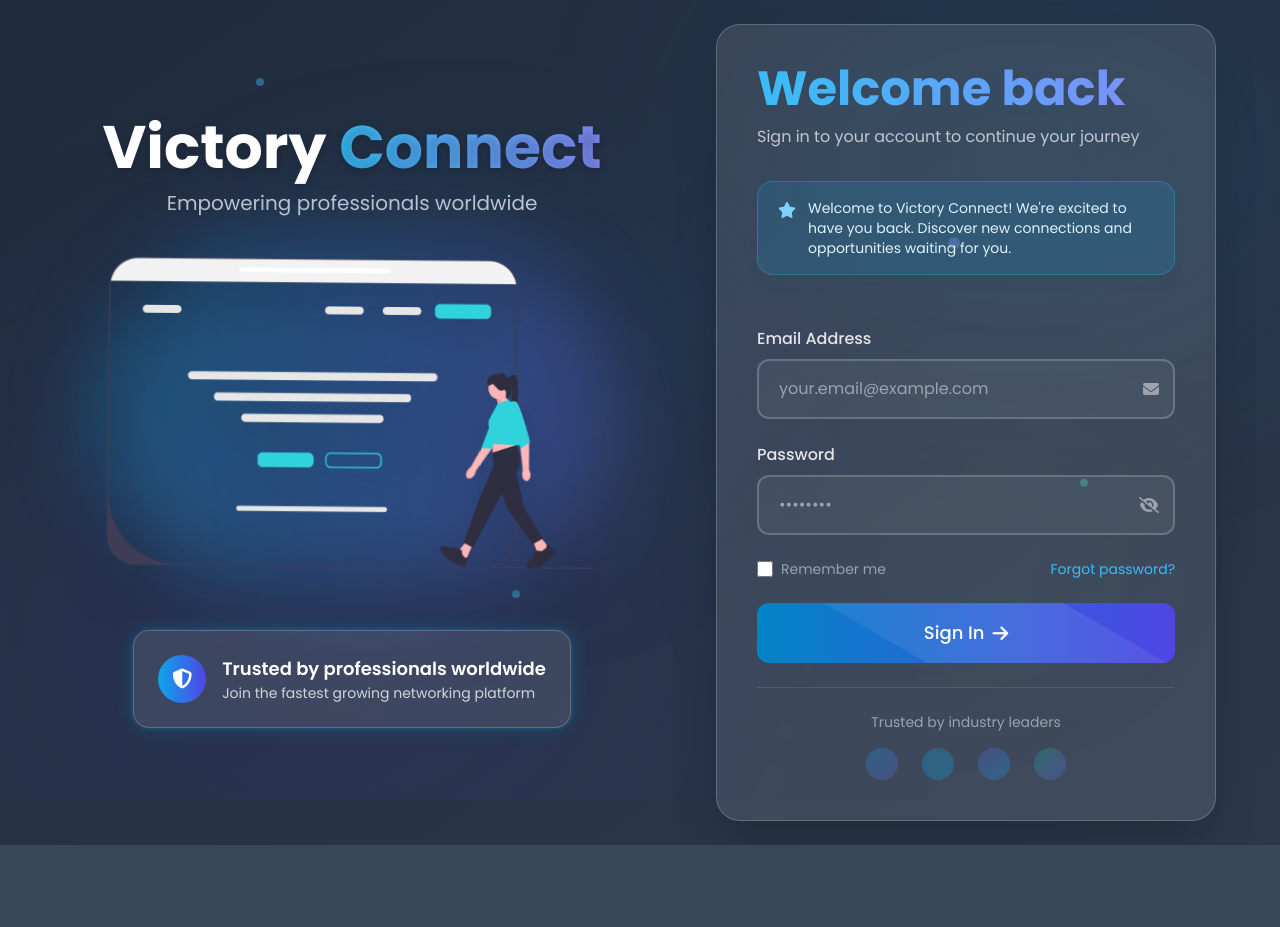
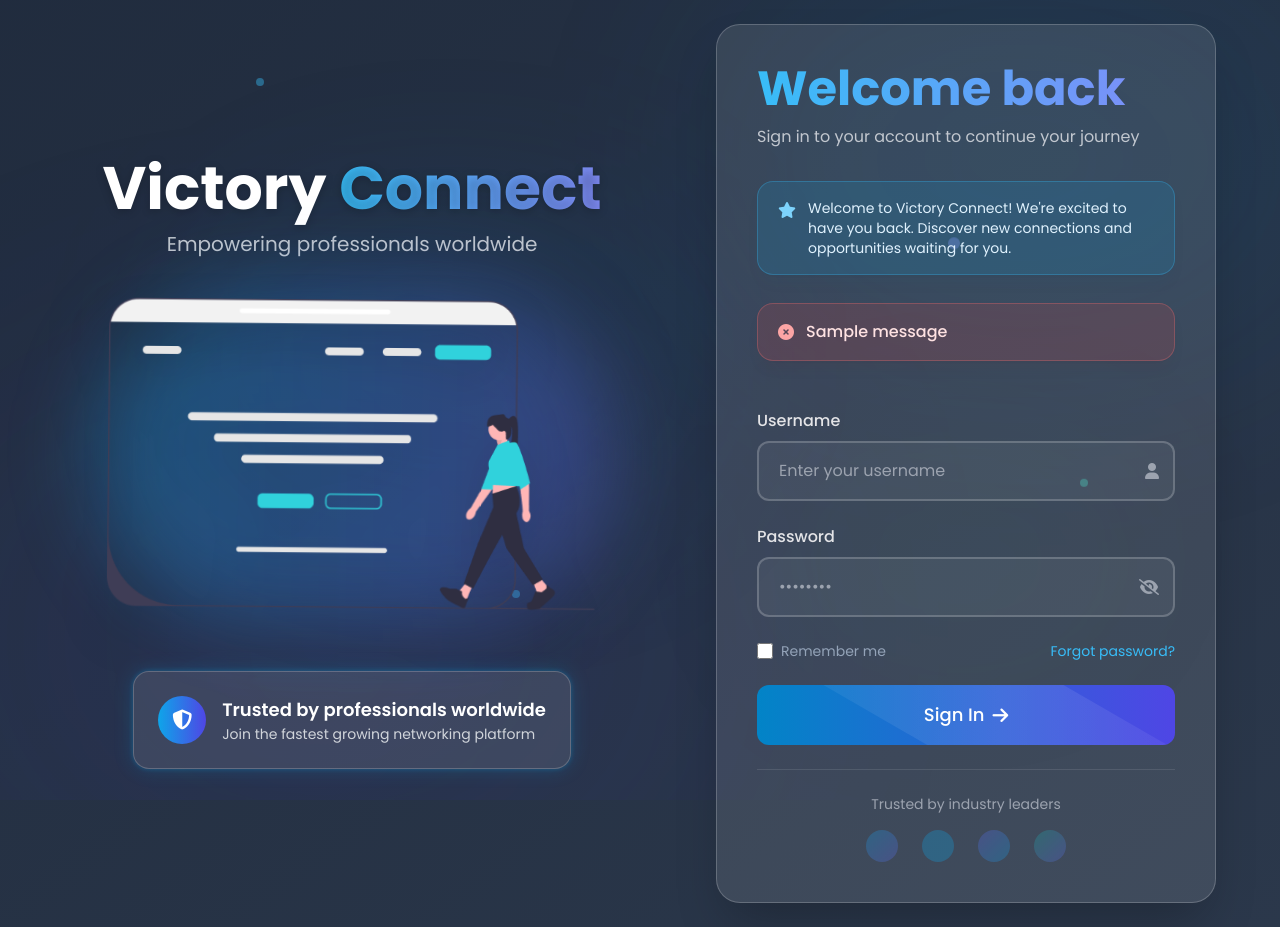
Before and after one commit to NagiPragalathan/Community_Management, a Django app: page /login/ in a window 1280 px wide. Before the commit the page ends 845 px from the top, so only its background shows below. Run offline with Django 4.2, Linux system fonts and the light colour scheme; tables that the repository leaves empty hold one stand-in row (values such as "Sample post"); one stand-in notice (Sample message) is shown; some libraries are stand-ins or nearby versions.

Commit message:
login fixed

```diff
--- a/templates/auth/login.html
+++ b/templates/auth/login.html
@@ -222,31 +222,36 @@
       </div>
 
       <!-- Error message -->
-      <div id="error-message" class="bg-red-500/15 border border-red-400/30 text-red-100 px-5 py-4 rounded-2xl mb-6 w-full animate-fade-in shadow-lg shadow-red-900/5 hidden">
+      {% if messages %}
+        {% for message in messages %}
+          <div class="bg-red-500/15 border border-red-400/30 text-red-100 px-5 py-4 rounded-2xl mb-6 w-full animate-fade-in shadow-lg shadow-red-900/5">
             <div class="flex items-center">
               <i class="fas fa-times-circle text-red-300 mr-3"></i>
-          <p class="font-medium">Login failed. Please check your credentials and try again.</p>
+              <p class="font-medium">{{ message }}</p>
             </div>
           </div>
+        {% endfor %}
+      {% endif %}
 
       <!-- Login form -->
-      <form id="login-form" class="space-y-6 w-full" novalidate>
+      <form id="loginForm" method="post" action="{% url 'login' %}" class="space-y-6 w-full">
         {% csrf_token %}
 
-        <!-- Email field -->
+        <!-- Username field -->
         <div class="space-y-2">
-          <label for="email" class="text-[#E4E4E7] font-medium block">Email Address</label>
+          <label for="username" class="text-[#E4E4E7] font-medium block">Username</label>
           <div class="relative group">
             <input
-              type="email"
-              placeholder="your.email@example.com"
-              id="email"
+              type="text"
+              id="username"
               name="username"
+              placeholder="Enter your username"
               class="border-2 border-white/20 bg-white/5 rounded-xl p-4 pl-5 pr-10 text-white w-full focus:outline-none focus:ring-2 focus:ring-victory-500/50 focus:border-victory-500/50 transition-all duration-300 group-hover:border-victory-400/30"
               required
-              title="Please enter a valid email address."
+              minlength="3"
+              title="Username must be at least 3 characters long."
             >
-            <i class="fas fa-envelope input-icon text-gray-400 group-hover:text-victory-400 transition-colors duration-300"></i>
+            <i class="fas fa-user input-icon text-gray-400 group-hover:text-victory-400 transition-colors duration-300"></i>
           </div>
         </div>
 
@@ -261,10 +266,18 @@
               placeholder="••••••••"
               class="border-2 border-white/20 bg-white/5 rounded-xl p-4 pl-5 pr-10 text-white w-full focus:outline-none focus:ring-2 focus:ring-victory-500/50 focus:border-victory-500/50 transition-all duration-300 group-hover:border-victory-400/30"
               required
-              minlength="1"
+              minlength="8"
               title="Password must be at least 8 characters long."
             >
             <i class="fas fa-eye-slash password-toggle input-icon text-gray-400 group-hover:text-victory-400 transition-colors duration-300" id="togglePassword"></i>
+          </div>
+        </div>
+
+        <!-- Error message for invalid credentials -->
+        <div id="loginError" class="bg-red-500/15 border border-red-400/30 text-red-100 px-5 py-4 rounded-2xl w-full animate-fade-in shadow-lg shadow-red-900/5 hidden">
+          <div class="flex items-center">
+            <i class="fas fa-times-circle text-red-300 mr-3"></i>
+            <p class="font-medium">Invalid username or password. Please try again.</p>
           </div>
         </div>
 
@@ -315,52 +328,45 @@
       this.classList.toggle('fa-eye-slash');
     });
 
-    // Enhanced validation feedback with animations
-    document.querySelector('form').addEventListener('submit', function(e) {
+    // Form validation and AJAX submission
+    document.getElementById('loginForm').addEventListener('submit', function(e) {
+      const username = document.getElementById('username');
+      const password = document.getElementById('password');
+
+      // Clear previous error styling
+      username.classList.remove('border-red-500');
+      password.classList.remove('border-red-500');
+
+      // Remove any existing error messages
+      const errorMessages = document.querySelectorAll('.error-message');
+      errorMessages.forEach(msg => msg.remove());
+
+      let isValid = true;
+
+      // Validate username
+      if (!username.value.trim() || username.value.length < 3) {
         e.preventDefault();
+        isValid = false;
+        username.classList.add('border-red-500');
 
-      const email = document.getElementById('email');
-      const password = document.getElementById('password');
-      let valid = true;
-
-      if (!email.checkValidity()) {
-        email.classList.add('border-red-500');
-        email.classList.remove('border-white/20');
-        valid = false;
-
-        // Add error message with animation
-        const emailParent = email.parentElement.parentElement;
-        let errorMsg = emailParent.querySelector('.error-message');
-
-        if (!errorMsg) {
-          errorMsg = document.createElement('p');
+        const usernameParent = username.parentElement.parentElement;
+        const errorMsg = document.createElement('p');
         errorMsg.className = 'error-message text-red-400 text-sm mt-2 animate-fade-in flex items-center';
         const icon = document.createElement('i');
         icon.className = 'fas fa-exclamation-circle mr-1';
         errorMsg.appendChild(icon);
-          errorMsg.appendChild(document.createTextNode(email.title));
-          emailParent.appendChild(errorMsg);
-        }
-      } else {
-        email.classList.remove('border-red-500');
-        email.classList.add('border-white/20');
-
-        // Remove error message if exists
-        const errorMsg = email.parentElement.parentElement.querySelector('.error-message');
-        if (errorMsg) errorMsg.remove();
+        errorMsg.appendChild(document.createTextNode(username.title));
+        usernameParent.appendChild(errorMsg);
       }
 
-      if (!password.checkValidity()) {
+      // Validate password
+      if (!password.value.trim() || password.value.length < 8) {
+        e.preventDefault();
+        isValid = false;
         password.classList.add('border-red-500');
-        password.classList.remove('border-white/20');
-        valid = false;
 
-        // Add error message with animation
         const passwordParent = password.parentElement.parentElement;
-        let errorMsg = passwordParent.querySelector('.error-message');
-
-        if (!errorMsg) {
-          errorMsg = document.createElement('p');
+        const errorMsg = document.createElement('p');
         errorMsg.className = 'error-message text-red-400 text-sm mt-2 animate-fade-in flex items-center';
         const icon = document.createElement('i');
         icon.className = 'fas fa-exclamation-circle mr-1';
@@ -368,33 +374,59 @@
         errorMsg.appendChild(document.createTextNode(password.title));
         passwordParent.appendChild(errorMsg);
       }
-      } else {
-        password.classList.remove('border-red-500');
-        password.classList.add('border-white/20');
 
-        // Remove error message if exists
-        const errorMsg = password.parentElement.parentElement.querySelector('.error-message');
-        if (errorMsg) errorMsg.remove();
-      }
+      // If form is valid, handle submission with AJAX
+      if (isValid) {
+        e.preventDefault(); // Prevent default form submission
 
-      if (valid) {
-        // Show loading state
         const submitButton = document.querySelector('button[type="submit"]');
         submitButton.innerHTML = '<svg class="animate-spin -ml-1 mr-3 h-5 w-5 text-white" xmlns="http://www.w3.org/2000/svg" fill="none" viewBox="0 0 24 24"><circle class="opacity-25" cx="12" cy="12" r="10" stroke="currentColor" stroke-width="4"></circle><path class="opacity-75" fill="currentColor" d="M4 12a8 8 0 018-8V0C5.373 0 0 5.373 0 12h4zm2 5.291A7.962 7.962 0 014 12H0c0 3.042 1.135 5.824 3 7.938l3-2.647z"></path></svg> Connecting...';
         submitButton.disabled = true;
 
-        // Simulate authentication check (replace with actual authentication logic)
-        setTimeout(() => {
-          // Show error message (simulating wrong credentials)
-          document.getElementById('error-message').classList.remove('hidden');
+        // Hide any previous error
+        document.getElementById('loginError').classList.add('hidden');
+
+        // Get form data
+        const formData = new FormData(this);
+
+        // Send AJAX request
+        fetch(this.action, {
+          method: 'POST',
+          body: formData,
+          headers: {
+            'X-Requested-With': 'XMLHttpRequest'
+          },
+          credentials: 'same-origin'
+        })
+        .then(response => {
+          if (response.redirected) {
+            // Success - follow the redirect
+            window.location.href = response.url;
+          } else {
+            // Failed login - show error message
+            return response.text();
+          }
+        })
+        .then(html => {
+          if (html) {
+            // Show error message
+            document.getElementById('loginError').classList.remove('hidden');
 
             // Reset button
             submitButton.innerHTML = '<span>Sign In</span><i class="fas fa-arrow-right ml-2 transition-transform duration-300 group-hover:translate-x-1"></i>';
             submitButton.disabled = false;
+          }
+        })
+        .catch(error => {
+          console.error('Error:', error);
+          // Reset button
+          submitButton.innerHTML = '<span>Sign In</span><i class="fas fa-arrow-right ml-2 transition-transform duration-300 group-hover:translate-x-1"></i>';
+          submitButton.disabled = false;
 
-          // Scroll to error message
-          document.getElementById('error-message').scrollIntoView({ behavior: 'smooth', block: 'center' });
-        }, 1500);
+          // Show generic error
+          document.getElementById('loginError').textContent = 'An error occurred. Please try again.';
+          document.getElementById('loginError').classList.remove('hidden');
+        });
       }
     });
   </script>
```
Lines whose indentation alone changed are shown as unchanged.
